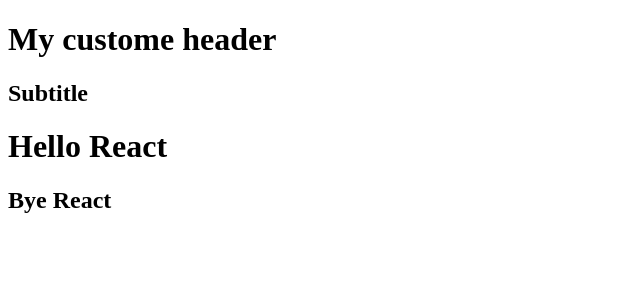
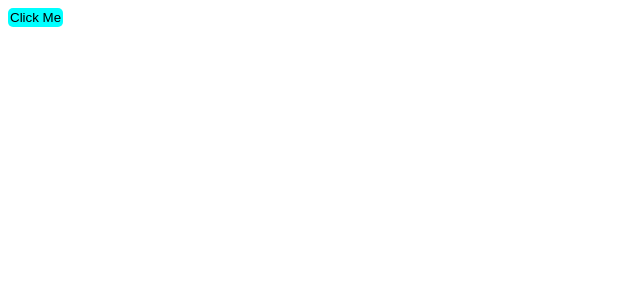
Before and after one commit to steamnp/bfd42, a React (Vite) app: page / in a window 1280 px wide. Shown: the top 300 px of the page, without its empty margins (0-640 px from the left). Built offline with nearby package versions, Linux system fonts and the light colour scheme.

Commit message:
use onclick event

```diff
--- a/src/header.jsx
+++ b/src/header.jsx
@@ -1,11 +1,8 @@
-function Header({ headerText, subText, children }) {
-  return (
-    <div className="header">
-      <h1>{headerText}</h1>
-      <h2>{subText}</h2>
-      {children}
-    </div>
-  );
+function Header() {
+  const handleClick = (e) => (e.target.textContent = "OUCH!");
+  // const handleClick2 = (name) => console.log(`${name} stop clicking me`);
+
+  return <button onDoubleClick={handleClick}>Click Me</button>;
 }
 
 export default Header;
--- a/src/home.jsx
+++ b/src/home.jsx
@@ -3,10 +3,7 @@ import Header from "./header";
 function Home() {
   return (
     <>
-      <Header headerText="My custome header" subText="Subtitle ">
-        <h1>Hello React</h1>
-        <h2>Bye React</h2>
-      </Header>
+      <Header />
     </>
   );
 }
--- /dev/null
+++ b/src/index.css
@@ -0,0 +1,8 @@
+button {
+  background-color: aqua;
+  margin: 0;
+  border: none;
+  border-radius: 5px;
+  padding: 2px;
+  cursor: pointer;
+}
--- a/src/main.jsx
+++ b/src/main.jsx
@@ -1,6 +1,7 @@
 import React from "react";
 import ReactDOM from "react-dom/client";
 import Home from "./home";
+import "./index.css";
 
 ReactDOM.createRoot(document.getElementById("root")).render(
   <React.StrictMode>
```
